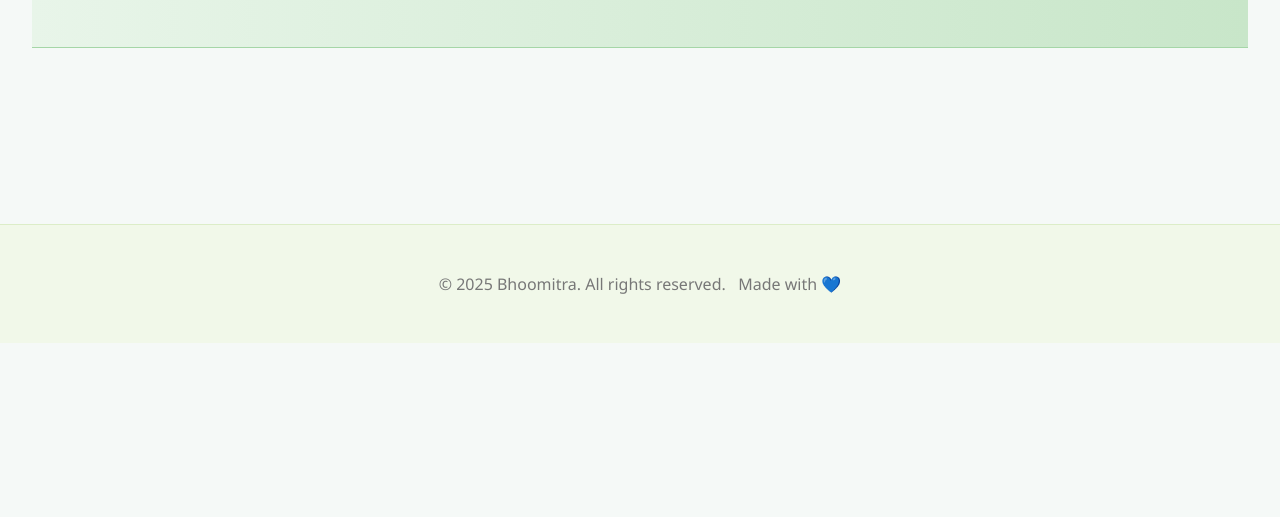
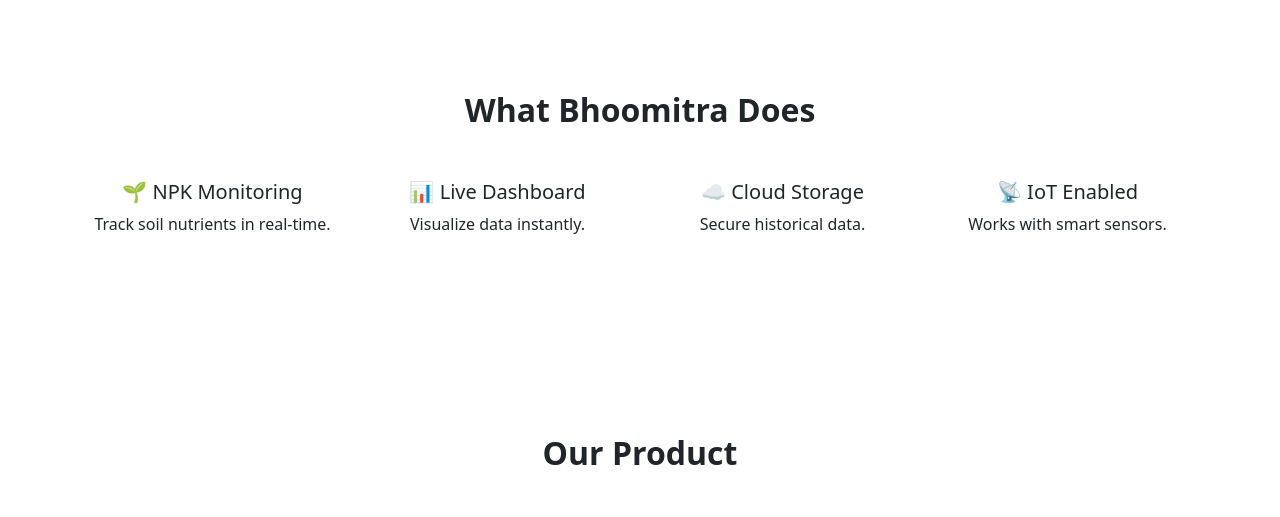
Before and after one commit to Shivansh21git/PBonrail, a Django app: page / in a window 1280 px wide. Shown: the part 457-974 px from the top of the page. Before the commit the page ends 800 px from the top, so only its background shows below. Run offline with Django 5.2, Linux system fonts and the light colour scheme.

Commit message:
localacces1

```diff
--- a/core/static/core/style.css
+++ b/core/static/core/style.css
@@ -246,3 +246,59 @@ label {
 #liveToggle.live {
   background: #28a745;
 }*/
+
+/*---------------------------------------------landing Page------------------------------------------------------------------------*/
+
+
+
+.hero-title {
+  font-size: 3rem;
+  font-weight: 700;
+}
+
+.hero-subtitle {
+  font-size: 1.2rem;
+  margin: 20px 0;
+  color: #555;
+}
+
+.hero-image {
+  max-height: 350px;
+}
+
+.section-title {
+  font-weight: 700;
+  margin-bottom: 30px;
+}
+
+.features-section {
+  padding: 60px 0;
+  background: #fff;
+}
+
+.feature-card {
+  padding: 20px;
+}
+
+.product-section {
+  padding: 70px 0;
+}
+
+.product-img {
+  width: 100%;
+  max-width: 250px;
+  border-radius: 12px;
+  box-shadow: 0 4px 12px rgba(0,0,0,0.1);
+}
+
+.workflow-section {
+  padding: 60px 0;
+  background: #eef4ed;
+  font-size: 1.2rem;
+}
+
+.cta-section {
+  padding: 70px 0;
+  background: #2e7d32;
+  color: white;
+}
--- /dev/null
+++ b/core/templates/core/landing.html
@@ -0,0 +1,115 @@
+{% extends 'core/base.html' %}
+{% load static %}
+{% block content %}
+
+
+  <!-- Bootstrap 5 -->
+  <link href="https://cdn.jsdelivr.net/npm/bootstrap@5.3.3/dist/css/bootstrap.min.css" rel="stylesheet">
+
+
+<!-- NAVBAR -->
+<nav class="navbar navbar-expand-lg navbar-light fixed-top bg-white shadow-sm">
+  <div class="container">
+    <a class="navbar-brand fw-bold text-success" href="#">Bhoomitra</a>
+    <div class="ms-auto">
+      <a href="{% url 'login' %}" class="btn btn-outline-success me-2">Login</a>
+      <a href="{% url 'login' %}" class="btn btn-success">Get Started</a>
+    </div>
+  </div>
+</nav>
+
+
+<!-- HERO SECTION -->
+<section class="hero-section">
+  <div class="container">
+    <div class="row align-items-center">
+
+      <div class="col-md-6">
+        <h1 class="hero-title">Smart Soil. Smarter Farming.</h1>
+        <p class="hero-subtitle">
+          Real-time soil health monitoring using IoT and cloud analytics.
+        </p>
+        <a href="{% url 'login' %}" class="btn btn-success btn-lg me-3">Start Now</a>
+        <a href="#product" class="btn btn-outline-secondary btn-lg">View Product</a>
+      </div>
+
+      <div class="col-md-6 text-center">
+        <img src="{% static 'core/images/product-1.png' %}" class="img-fluid hero-image">
+      </div>
+
+    </div>
+  </div>
+</section>
+
+<!-- FEATURES -->
+<section class="features-section">
+  <div class="container text-center">
+    <h2 class="section-title">What Bhoomitra Does</h2>
+
+    <div class="row mt-4">
+      <div class="col-md-3 feature-card">
+        <h5>🌱 NPK Monitoring</h5>
+        <p>Track soil nutrients in real-time.</p>
+      </div>
+      <div class="col-md-3 feature-card">
+        <h5>📊 Live Dashboard</h5>
+        <p>Visualize data instantly.</p>
+      </div>
+      <div class="col-md-3 feature-card">
+        <h5>☁️ Cloud Storage</h5>
+        <p>Secure historical data.</p>
+      </div>
+      <div class="col-md-3 feature-card">
+        <h5>📡 IoT Enabled</h5>
+        <p>Works with smart sensors.</p>
+      </div>
+    </div>
+  </div>
+</section>
+
+<!-- PRODUCT SHOWCASE -->
+<section id="product" class="product-section">
+  <div class="container">
+    <h2 class="section-title text-center">Our Product</h2>
+
+    <div class="row align-items-center mt-5">
+      <div class="col-md-4 text-center">
+        <img src="{% static 'core/images/product-1.png' %}" class="product-img">
+        <h6 class="mt-3">Soil Sensor Unit</h6>
+      </div>
+      <div class="col-md-4 text-center">
+        <img src="{% static 'core/images/product-2.png' %}" class="product-img">
+        <h6 class="mt-3">Gateway Device</h6>
+      </div>
+      <div class="col-md-4 text-center">
+        <img src="{% static 'core/images/product-3.png' %}" class="product-img">
+        <h6 class="mt-3">Web Dashboard</h6>
+      </div>
+    </div>
+  </div>
+</section>
+
+<!-- HOW IT WORKS -->
+<section class="workflow-section">
+  <div class="container text-center">
+    <h2 class="section-title">How It Works</h2>
+
+    <div class="row mt-4">
+      <div class="col-md-3">🌾 Sensors</div>
+      <div class="col-md-3">📡 Gateway</div>
+      <div class="col-md-3">☁️ Cloud</div>
+      <div class="col-md-3">📊 Dashboard</div>
+    </div>
+  </div>
+</section>
+
+<!-- CTA -->
+<section class="cta-section text-center">
+  <h2>Start Smart Farming Today</h2>
+  <a href="{% url 'login' %}" class="btn btn-light btn-lg mt-3">Login / Sign Up</a>
+</section>
+
+
+
+
+{% endblock %}
--- a/core/views.py
+++ b/core/views.py
@@ -21,7 +21,7 @@ load_dotenv()
 
 
 def home_view(request):
-    return render(request, 'core/base.html')
+    return render(request, 'core/landing.html')
 
 def register_view(request):
     if request.method == 'POST':
```
Also changed, not shown: backend/settings.py (+9 -7 lines).
